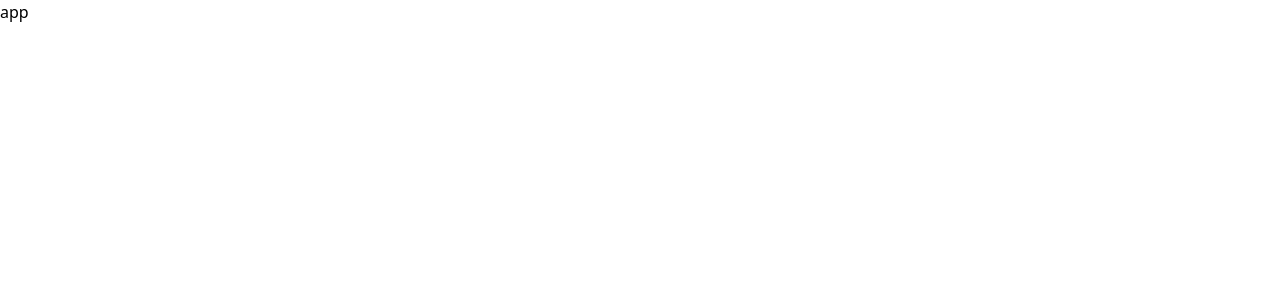
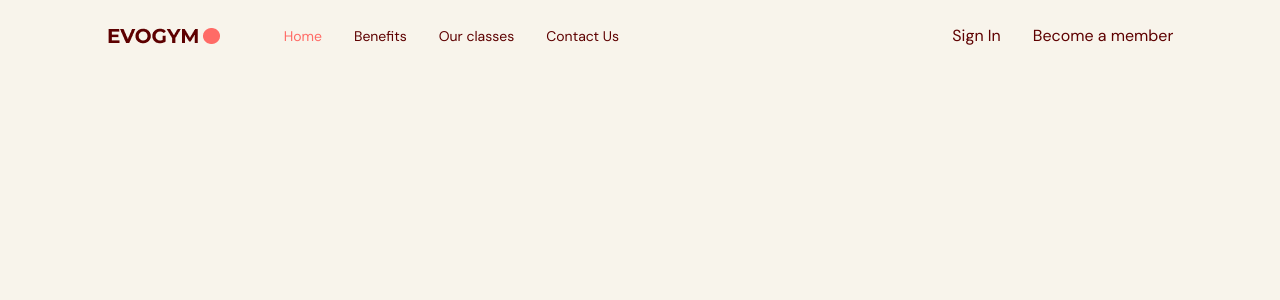
Before and after one commit to fercatico/react-gym-ts-site-01, a React (Vite) app: page / in a window 1280 px wide. Shown: the top 300 px of the page. Built offline with nearby package versions, Linux system fonts and the light colour scheme.

Commit message:
Add Navbar menu component

```diff
--- a/src/App.tsx
+++ b/src/App.tsx
@@ -1,12 +1,13 @@
-import { useState } from 'react'
+import { useState } from "react";
+import NavBar from "@/scenes/navbar";
 
 function App() {
-
+  const [selectedPage, setSelectedPage] = useState<string>('home')
   return (
-    <div className="app">
-     app
+    <div className="app bg-gray-20">
+      <NavBar selectedPage={selectedPage} setSelectedPage={setSelectedPage} />
     </div>
-  )
+  );
 }
 
-export default App
+export default App;
--- a/src/index.css
+++ b/src/index.css
@@ -1,3 +1,15 @@
+@import url("https://fonts.googleapis.com/css2?family=DM+Sans:wght@400;700&family=Montserrat:wght@700&family=Poppins:wght@100;200;300;400;500&display=swap");
+
 @tailwind base;
 @tailwind components;
 @tailwind utilities;
+
+html,
+body,
+#root,
+.app {
+  height: 100%;
+  width: 100%;
+  font-family: "DM Sans", sans-serif;
+  @apply text-gray-500;
+}
--- /dev/null
+++ b/src/scenes/navbar/Link.tsx
@@ -0,0 +1,25 @@
+import React from "react";
+import AnchorLink from "react-anchor-link-smooth-scroll";
+
+type Props = {
+  page: string;
+  selectedPage: string;
+  setSelectedPage: (value: string) => void;
+};
+
+const Link = ({ page, selectedPage, setSelectedPage }: Props) => {
+  const lowerCasePage = page.toLocaleLowerCase().replace(/ /g, "");
+  return (
+    <AnchorLink
+      href={`#${lowerCasePage}`}
+      onClick={() => setSelectedPage(lowerCasePage)}
+      className={`${
+        selectedPage === lowerCasePage ? "text-primary-500" : ""
+      } transition duration-100 hover:text-primary-300`}
+    >
+      {page}
+    </AnchorLink>
+  );
+};
+
+export default Link;
--- /dev/null
+++ b/src/scenes/navbar/index.tsx
@@ -0,0 +1,54 @@
+import React, { useState } from "react";
+import { Bars3Icon, XMarkIcon } from "@heroicons/react/24/solid";
+import Logo from "@/assets/Logo.png";
+import Link from "./Link";
+
+type Props = {
+  selectedPage: string;
+  setSelectedPage: (value: string) => void;
+};
+
+const NavBar = ({ selectedPage, setSelectedPage }: Props) => {
+  const flexBetween = "flex items-center justify-between";
+  return (
+    <nav>
+      <div className={`${flexBetween} fixed top-0 z-30 w-full py-6`}>
+        <div className={`${flexBetween} mx-auto w-5/6`}>
+          <div className={`${flexBetween} w-full gap-16`}>
+            <img alt="logo" src={Logo} />
+            <div className={`${flexBetween} w-full`}>
+              <div className={`${flexBetween} gap-8 text-sm`}>
+                <Link
+                  page="Home"
+                  selectedPage={selectedPage}
+                  setSelectedPage={setSelectedPage}
+                />
+                <Link
+                  page="Benefits"
+                  selectedPage={selectedPage}
+                  setSelectedPage={setSelectedPage}
+                />
+                <Link
+                  page="Our classes"
+                  selectedPage={selectedPage}
+                  setSelectedPage={setSelectedPage}
+                />
+                <Link
+                  page="Contact Us"
+                  selectedPage={selectedPage}
+                  setSelectedPage={setSelectedPage}
+                />
+              </div>
+              <div className={`${flexBetween} gap-8`}>
+                <p>Sign In</p>
+                <button>Become a member</button>
+              </div>
+            </div>
+          </div>
+        </div>
+      </div>
+    </nav>
+  );
+};
+
+export default NavBar;
```
